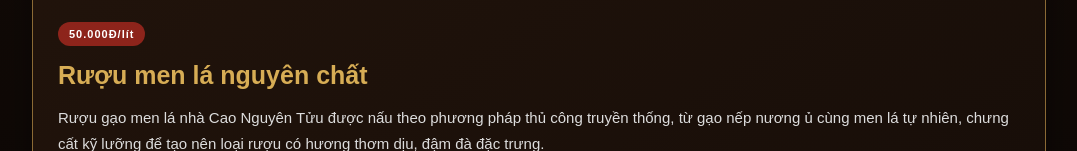
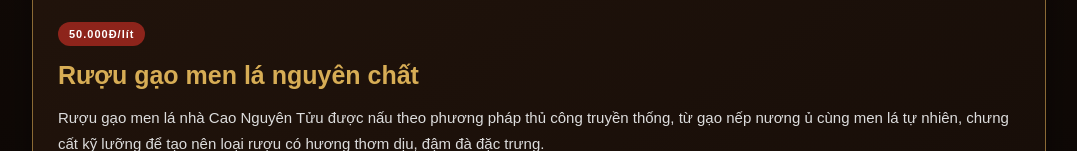
Before and after one commit to caonguyentuu/cao-nguyen-tuu, a plain HTML site: page index.html in a window 1280 px wide. Shown: the part 1296-1447 px from the top of the page, without its empty margins (101-1178 px from the left). Drawn offline with Linux system fonts and the light colour scheme.

Commit message:
Update index.html

```diff
--- a/index.html
+++ b/index.html
@@ -469,7 +469,7 @@
                     50.000Đ/lít
                 </div>
 
-                <h3>Rượu men lá nguyên chất</h3>
+                <h3>Rượu gạo men lá nguyên chất</h3>
 
                 <p class="product-description">
 Rượu gạo men lá nhà Cao Nguyên Tửu được nấu theo phương pháp thủ công truyền thống, từ gạo nếp nương ủ cùng men lá tự nhiên, chưng cất kỹ lưỡng để tạo nên loại rượu có hương thơm dịu, đậm đà đặc trưng.
```
